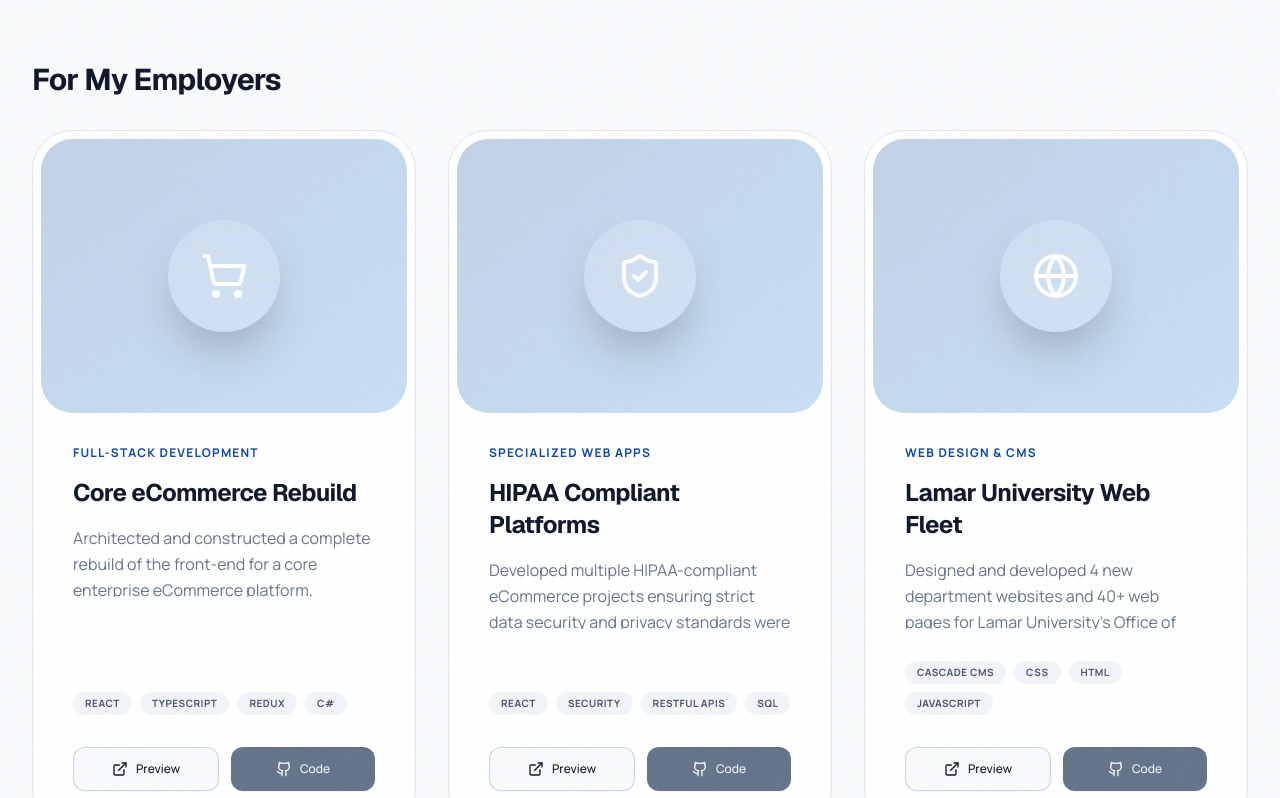
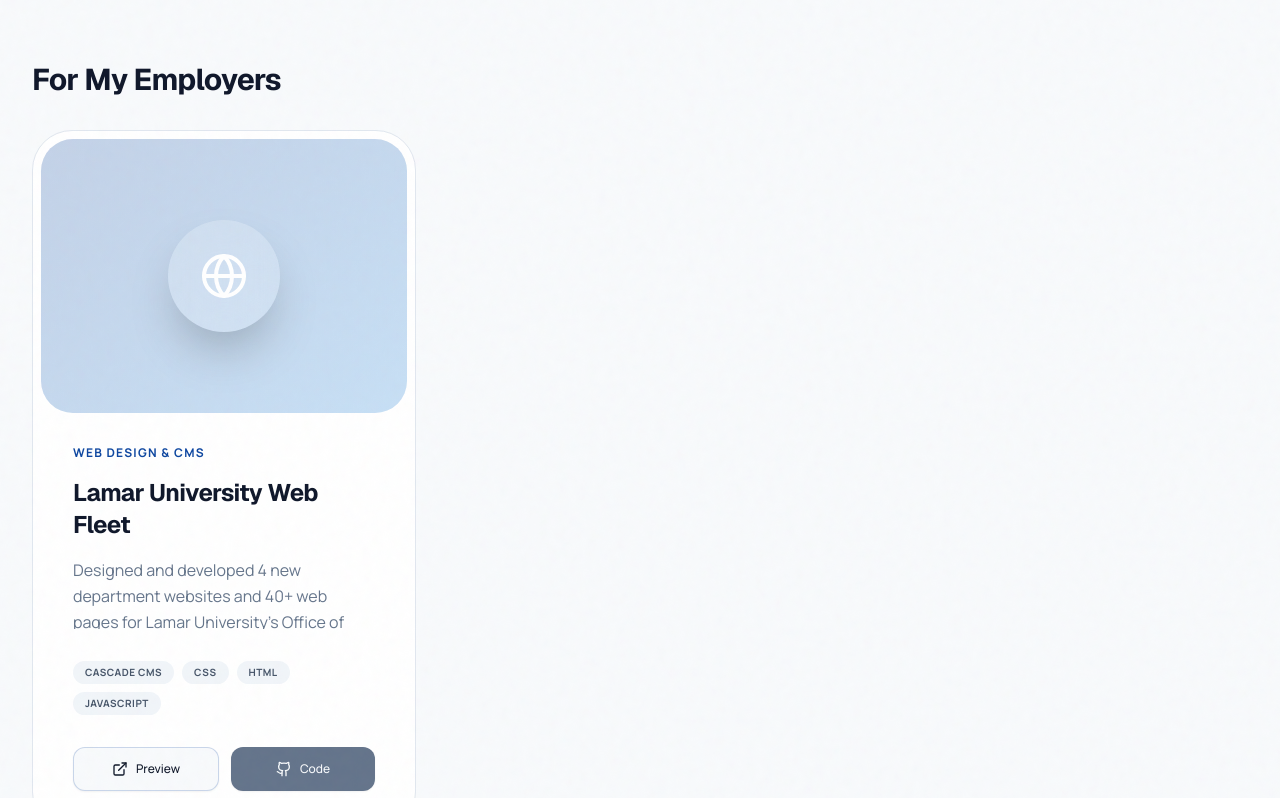
Before and after one commit to david-r-frederick/portfolio, a React (Vite) app: page /projects in a window 1280 px wide. Shown: the part 1180-1978 px from the top of the page. Built offline with nearby package versions, Linux system fonts and the light colour scheme.

Commit message:
More projects updates

```diff
--- a/src/pages/Projects.tsx
+++ b/src/pages/Projects.tsx
@@ -45,28 +45,12 @@
 
 const employerProjects: Project[] = [
   {
-    title: 'Core eCommerce Rebuild',
-    category: 'Full-Stack Development',
-    desc: 'Architected and constructed a complete rebuild of the front-end for a core enterprise eCommerce platform, migrating from AngularJS to React.',
-    icon: <ShoppingCart className="h-6 w-6" />,
-    tags: ['React', 'TypeScript', 'Redux', 'C#'],
-    link: '#'
-  },
-  {
-    title: 'HIPAA Compliant Platforms',
-    category: 'Specialized Web Apps',
-    desc: 'Developed multiple HIPAA-compliant eCommerce projects ensuring strict data security and privacy standards were met.',
-    icon: <ShieldCheck className="h-6 w-6" />,
-    tags: ['React', 'Security', 'RESTful APIs', 'SQL'],
-    link: '#'
-  },
-  {
     title: 'Lamar University Web Fleet',
     category: 'Web Design & CMS',
     desc: 'Designed and developed 4 new department websites and 40+ web pages for Lamar University\'s Office of International Education.',
     icon: <Globe className="h-6 w-6" />,
     tags: ['Cascade CMS', 'CSS', 'HTML', 'JavaScript'],
-    link: '#'
+    link: 'https://www.lamar.edu/international-education/index.html'
   }
 ];
 
@@ -238,12 +222,12 @@
                   </div>
 
                   <div className="flex gap-3">
-                    <Button
+                    {project.link && <Button
                       variant="outline"
                       size="sm"
                       className="flex-1 rounded-xl h-11 border-primary/20 hover:border-primary gap-2 transition-all">
-                      <ExternalLink className="h-4 w-4" /> Preview
-                    </Button>
+                      <ExternalLink href={project.link} className="h-4 w-4" /> Preview
+                    </Button>}
                     <Button
                       variant="secondary"
                       size="sm"
```
